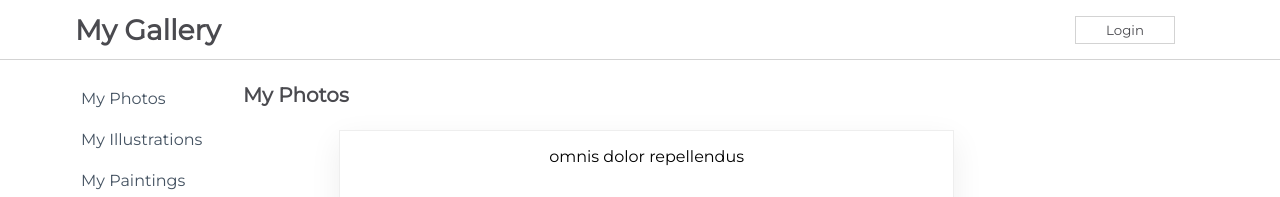
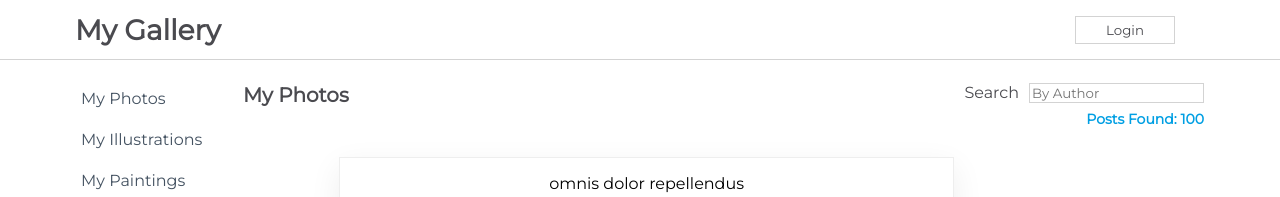
Before and after one commit to Wxrren/React-CI, a React (Create React App) app in the folder my-app/: page / in a window 1280 px wide. Shown: the top 197 px of the page. Built offline with nearby package versions, Linux system fonts and the light colour scheme.

Commit message:
ADD: filtered posts based on artist name. return number of given search items

```diff
--- a/my-app/src/components/Content.js
+++ b/my-app/src/components/Content.js
@@ -7,7 +7,9 @@
 export class Content extends Component {
     constructor(props) {
         super(props)
-        this.state = { isLoaded: false };
+        this.state = { isLoaded: false,
+                        posts: []
+         };
 
     }
 
@@ -15,6 +17,7 @@
         setTimeout(()=>{
             this.setState({
                 isLoaded: true,
+                posts: postsData.savedPosts
             })
         }, 2000)
     }
@@ -24,11 +27,30 @@
             <div className={css.Content}>
                 <div className={css.TitleBar}>
                     <h1>My Photos</h1>
+                    <form>
+                        <label htmlFor="search">Search</label>
+                        <input
+                            type="search"
+                            id="searchInput"
+                            name="search"
+                            placeholder="By Author"
+                            onChange={(event) => {
+                                const searchAuthor = event.target.value
+                                const filteredPosts = postsData.savedPosts.filter(post => {
+                                return post.name.toLowerCase().includes(searchAuthor.toLowerCase())
+                                })
+                                this.setState({
+                                posts: filteredPosts,
+                                })
+                            }}
+                        />
+                        <h4>Posts Found: {this.state.posts.length}</h4>
+                    </form>
                 </div>
                 <div className={css.SearchResults}>
                     {
                         this.state.isLoaded ?
-                        <PostItem savedPosts={postsData.savedPosts} />
+                        <PostItem savedPosts={this.state.posts} />
                         : <Loader />
                     }
                 </div>
--- a/my-app/src/components/NavBarChild.js
+++ b/my-app/src/components/NavBarChild.js
@@ -17,7 +17,7 @@
             />
 
             <label htmlFor = "password">Password:</label>
-            <input placeholder="password" id="password"/>
+            <input type="password" placeholder="password" id="password"/>
             <button type="submit" onClick={props.handleClick}>Submit</button>
         </form>
     )
--- a/my-app/src/components/NavBarForm.js
+++ b/my-app/src/components/NavBarForm.js
@@ -17,9 +17,9 @@
           isLoggedIn: prevState.isLoggedIn ? false: true
         }));
         console.log(this)
-      }
+    }
 
-      handleNameChange = (event) => {
+    handleNameChange = (event) => {
         this.setState({
             name: event.target.value,
         });
```
